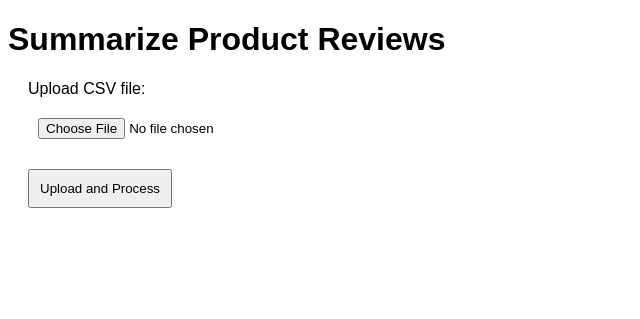
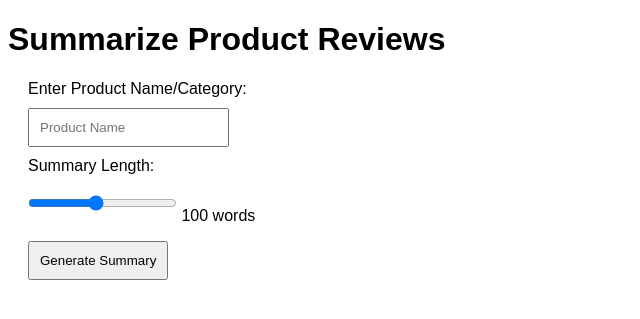
Before and after one commit to mohanamisra/Summary-Generator, a Flask app: page / in a window 1280 px wide. Shown: the top 319 px of the page, without its empty margins (0-640 px from the left). Run offline with Flask 3, Linux system fonts and the light colour scheme.

Commit message:
modify index.html

```diff
--- a/templates/index.html
+++ b/templates/index.html
@@ -15,23 +15,11 @@
             padding: 10px;
             margin: 10px 0;
         }
-        #summarizeForm {
-            display: none; /* Hidden until a file is uploaded */
-        }
-        #rangeValue {
-            font-weight: bold;
-        }
+
     </style>
 </head>
 <body>
     <h1>Summarize Product Reviews</h1>
-
-    <!-- Upload Form -->
-    <form id="uploadForm" enctype="multipart/form-data">
-        <label for="fileInput">Upload CSV file:</label><br>
-        <input type="file" id="fileInput" name="file" accept=".csv" required><br>
-        <button type="submit">Upload and Process</button>
-    </form>
 
     <!-- Summarize Form (Hidden by default) -->
     <form id="summarizeForm">
@@ -49,7 +37,7 @@
     <div id="result"></div>
 
     <script>
-        const uploadForm = document.getElementById('uploadForm');
+        //const uploadForm = document.getElementById('uploadForm');
         const summarizeForm = document.getElementById('summarizeForm');
         const range = document.getElementById('summaryLength');
         const rangeValue = document.getElementById('rangeValue');
@@ -61,26 +49,26 @@
         });
 
         // Handle file upload
-        uploadForm.addEventListener('submit', function(event) {
-            event.preventDefault();
+        // uploadForm.addEventListener('submit', function(event) {
+          //  event.preventDefault();
 
-            const formData = new FormData(uploadForm);
+            //const formData = new FormData(uploadForm);
 
-            fetch('/upload', {
-                method: 'POST',
-                body: formData
-            })
-            .then(response => response.json())
-            .then(data => {
-                if (data.message) {
-                    alert(data.message);
-                    summarizeForm.style.display = 'block'; // Show summarize form after successful upload
-                } else {
-                    alert(data.error);
-                }
-            })
-            .catch(error => console.error('Error:', error));
-        });
+            //fetch('/upload', {
+              //  method: 'POST',
+                //body: formData
+            //})
+            //.then(response => response.json())
+            //.then(data => {
+               // if (data.message) {
+                 //   alert(data.message);
+                   // summarizeForm.style.display = 'block'; // Show summarize form after successful upload
+                //} else {
+                  //  alert(data.error);
+                //}
+            //})
+            //.catch(error => console.error('Error:', error));
+        //}); -->
 
         // Handle summarization form submission
         summarizeForm.addEventListener('submit', function(event) {
```
